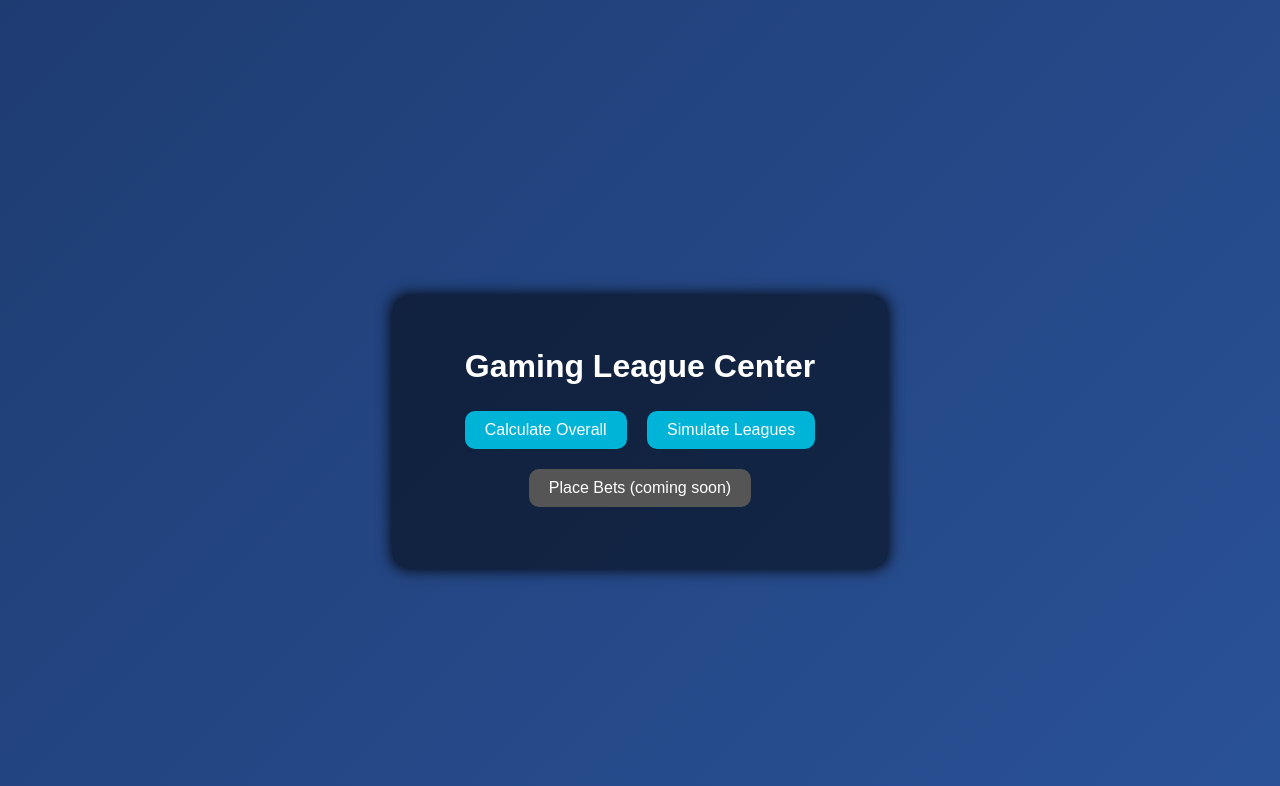
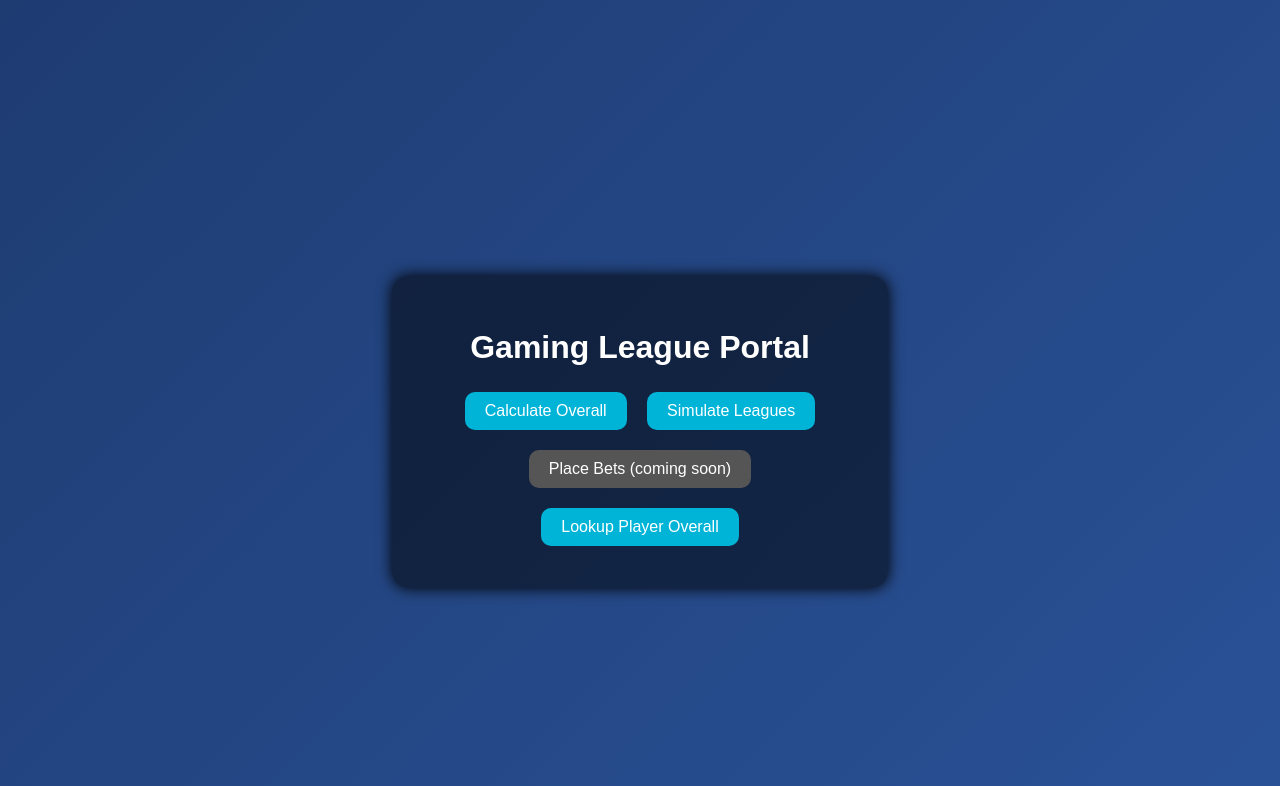
Before and after one commit to FlockNation/GamingLeagueCenter, a Flask app: page / in a window 1280 px wide. Shown: the top 786 px of the page. Run offline with Flask 3, Linux system fonts and the light colour scheme.

Commit message:
Update index.html

```diff
--- a/templates/index.html
+++ b/templates/index.html
@@ -2,37 +2,45 @@
 <html lang="en">
 <head>
   <meta charset="UTF-8" />
-  <title>Gaming League Center</title>
+  <meta name="viewport" content="width=device-width, initial-scale=1" />
+  <title>Gaming League</title>
   <link rel="stylesheet" href="/static/style.css" />
 </head>
 <body>
   <div class="container">
-    <h1>Gaming League Center</h1>
+    <h1>Gaming League Portal</h1>
+    <button onclick="showCalculateOverall()">Calculate Overall</button>
+    <button onclick="showSimulateLeagues()">Simulate Leagues</button>
+    <button disabled>Place Bets (coming soon)</button>
+    <button onclick="showLookupPlayer()">Lookup Player Overall</button>
 
-    <div class="buttons">
-      <button onclick="showSection('calculate')">Calculate Overall</button>
-      <button onclick="showSection('simulate')">Simulate Leagues</button>
-      <button disabled>Place Bets (coming soon)</button>
+    <div id="calculate-overall-section" style="display:none; margin-top:20px;">
+      <h2>Calculate Overall</h2>
+      <input type="number" id="score_impact" placeholder="Score Impact (1-10)" min="1" max="10" />
+      <input type="number" id="risk_factor" placeholder="Risk Factor (1-10)" min="1" max="10" />
+      <input type="number" id="activity" placeholder="Activity Level (1-10)" min="1" max="10" />
+      <button onclick="calculateOverall()">Calculate</button>
+      <p id="overall-result"></p>
     </div>
 
-    <section id="calculate" style="display:none; margin-top: 20px;">
-      <h2>Calculate Overall</h2>
-      <label>Score Impact (1-10): <input id="scoreImpact" type="number" min="1" max="10" /></label><br />
-      <label>Risk Factor (1-10): <input id="riskFactor" type="number" min="1" max="10" /></label><br />
-      <label>Activity Level (1-10): <input id="activityLevel" type="number" min="1" max="10" /></label><br />
-      <button onclick="calculateOverall()">Calculate Overall</button>
-      <div id="overallResult" style="margin-top: 10px; font-weight: bold;"></div>
-    </section>
-
-    <section id="simulate" style="display:none; margin-top: 20px;">
-      <h2>Simulate a League</h2>
+    <div id="simulate-leagues-section" style="display:none; margin-top:20px;">
+      <h2>Simulate Leagues</h2>
       <select id="league">
         <option value="IGL">IGL</option>
-        <option value="SLOG">SLOG</option>
+        <option value="Other">Other</option>
       </select>
       <button onclick="simulate()">Simulate</button>
-      <div id="results" style="margin-top: 20px;"></div>
-    </section>
+      <div id="results"></div>
+    </div>
+
+    <div id="lookup-player-section" style="display:none; margin-top:20px;">
+      <h2>Lookup Player Overall</h2>
+      <select id="player-select">
+        <option value="">Loading players...</option>
+      </select>
+      <button onclick="lookupPlayerOverall()">Lookup Overall</button>
+      <p id="player-overall-result"></p>
+    </div>
   </div>
 
   <script src="/static/script.js"></script>
```
